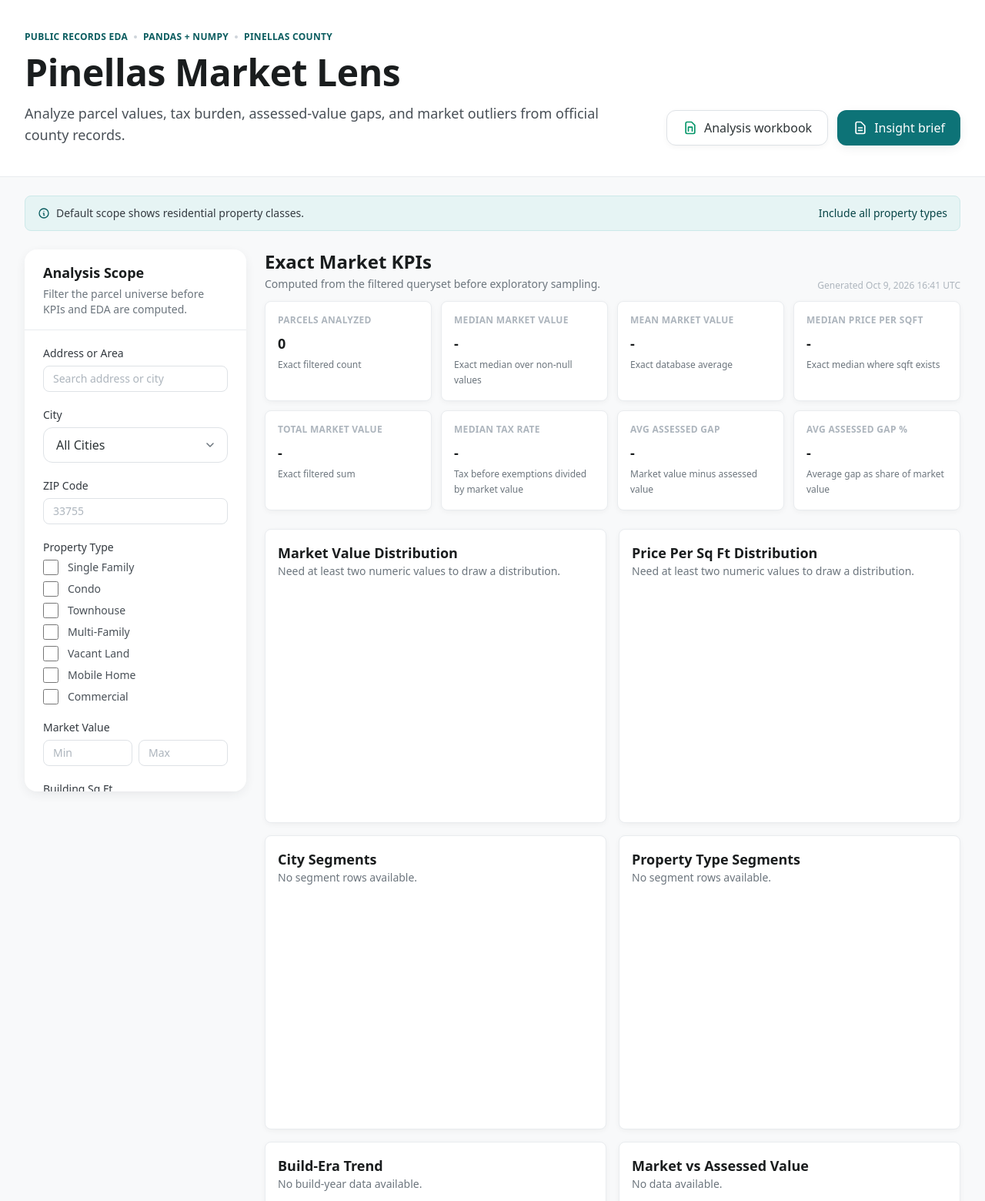
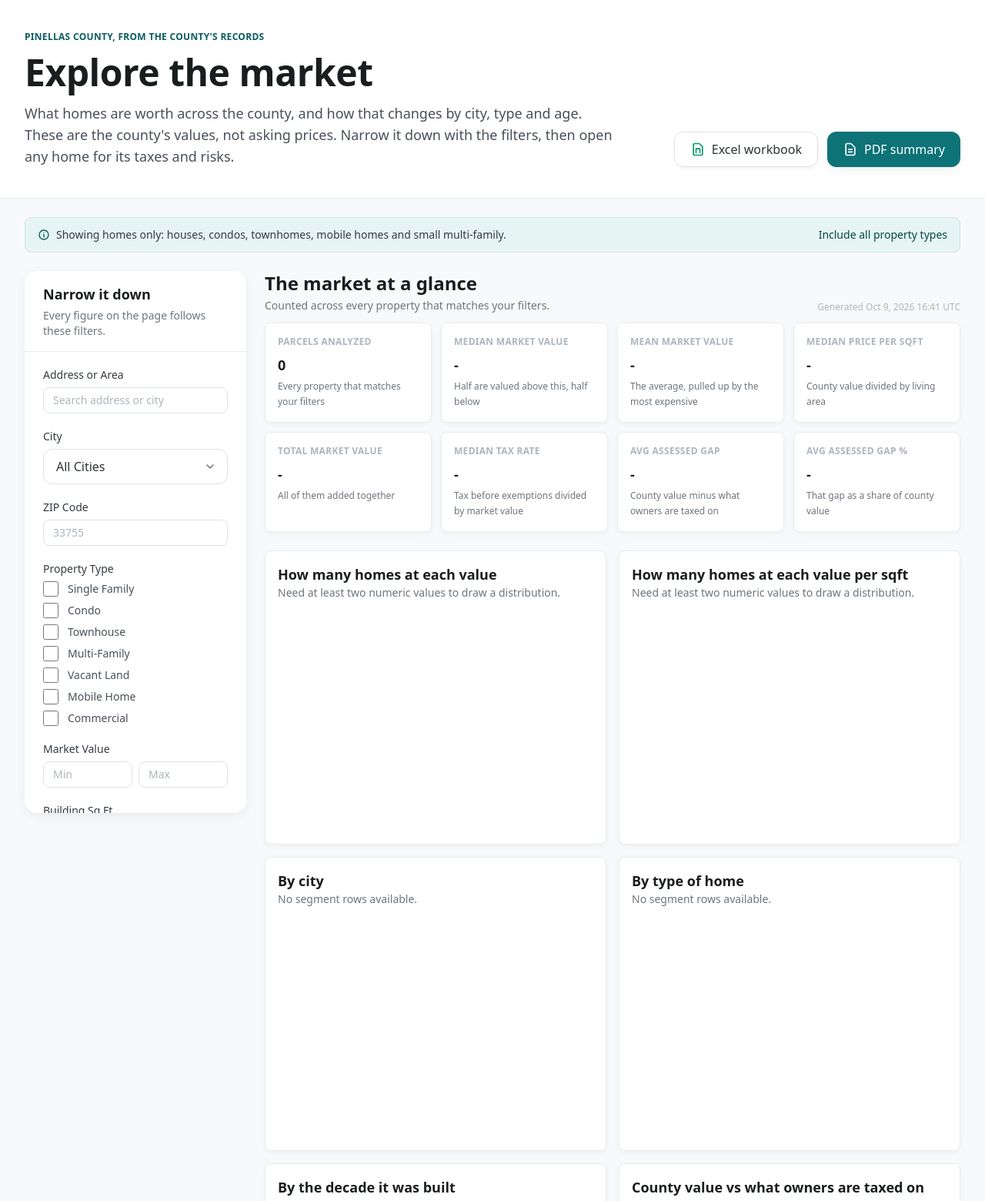
Before and after one commit to pgil256/home_finder, a Django app: page /insights/ in a window 1280 px wide. Shown: the part 73-1633 px from the top of the page at 77% size. Run offline with Django 5.2, Linux system fonts and the light colour scheme; data that the repository does not hold is empty; a map, chart or similar area stays blank; style sheets or scripts are compiled from the project's sources.

Commit message:
Write the home and market pages for buyers, not analysts
The home page said "For Pinellas County home buyers" and then pitched
"Exact DB KPIs" and "pandas + numpy". The market page was headed "Public
records EDA" with "Analyst Takeaways" and "IQR outliers".

- Home: the "Engineering proof at a glance" tiles move to the About page.
  In their place, one line: "Built on 437,000 county records, refreshed
  monthly", linking to About.
- Market page: plain headings ("The market at a glance", "What stands
  out", "Where prices fall", "Homes that stand out, and why", "County
  value vs what owners are taxed on"), a buyer-facing title and
  description, and percentile tiles that say "Half are below (the median)"
  instead of "P50". IQR is explained in a details block under the tables.
- The takeaways and the notes under each figure are reworded in the
  service, so the exports read the same way.

The methodology section keeps its technical wording under a plainer
heading. A test checks that no buyer-facing page shows EDA, KPI, IQR,
pandas, numpy, queryset or drilldown outside it.

Co-Authored-By: Claude Opus 5.5 <noreply@anthropic.com>

```diff
--- a/templates/analytics/market-insights.html
+++ b/templates/analytics/market-insights.html
@@ -2,12 +2,12 @@
 {% load static %}
 {% load property_filters %}
 
-{% block title %}Pinellas Market Lens - Property Market Insights{% endblock %}
-{% block meta_description %}Analyze Pinellas County property records with pandas and numpy-powered market KPIs, distributions, outliers, and segment comparisons.{% endblock %}
+{% block title %}Explore the Pinellas Housing Market - Pinellas Market Lens{% endblock %}
+{% block meta_description %}What homes are worth across Pinellas County, by city, type and age, from the county's own records. Filter by price, size and the property tax a new owner would pay.{% endblock %}
 {% block og_title %}Pinellas Market Lens{% endblock %}
-{% block og_description %}A data-science dashboard for exploring Pinellas County parcel values, tax burden, assessed-value gaps, and market outliers.{% endblock %}
+{% block og_description %}What homes are worth across Pinellas County, by city, type and age, from the county's own records.{% endblock %}
 {% block twitter_title %}Pinellas Market Lens{% endblock %}
-{% block twitter_description %}Explore Pinellas County property market insights from official public records.{% endblock %}
+{% block twitter_description %}What homes are worth across Pinellas County, from the county's own records.{% endblock %}
 {% block head_extra %}
 {# Each filter combination rebuilds the analysis from the database; only the default view should be indexed. #}
 {% if request.GET %}<meta name="robots" content="noindex, nofollow">{% endif %}
@@ -18,38 +18,32 @@
     <div class="container-app py-8 md:py-10">
         <div class="grid gap-6 lg:grid-cols-[minmax(0,1fr)_auto] lg:items-end">
             <div class="max-w-4xl">
-                <div class="mb-3 flex flex-wrap items-center gap-2 text-xs font-semibold uppercase tracking-wide text-primary-600">
-                    <span>Public records EDA</span>
-                    <span class="h-1 w-1 rounded-full bg-charcoal-300"></span>
-                    <span>Pandas + numpy</span>
-                    <span class="h-1 w-1 rounded-full bg-charcoal-300"></span>
-                    <span>Pinellas County</span>
-                </div>
+                <p class="mb-3 text-xs font-semibold uppercase tracking-wide text-primary-600">Pinellas County, from the county's records</p>
                 <h1 class="font-display text-display-md md:text-display-lg text-charcoal-900">
-                    Pinellas Market Lens
+                    Explore the market
                 </h1>
                 <p class="mt-3 max-w-3xl text-base md:text-lg text-charcoal-600">
-                    Analyze parcel values, tax burden, assessed-value gaps, and market outliers from official county records.
+                    What homes are worth across the county, and how that changes by city, type and age. These are the county's values, not asking prices. Narrow it down with the filters, then open any home for its taxes and risks.
                 </p>
             </div>
             <div class="flex flex-wrap gap-3">
                 <a href="{% url 'download-excel' %}{% if dashboard_querystring %}?{{ dashboard_querystring }}{% endif %}"
                    rel="nofollow"
                    class="btn btn-secondary"
-                   title="Download the filtered market analysis workbook">
+                   title="Download these figures as an Excel workbook">
                     <svg class="h-5 w-5 text-success-600" fill="none" viewBox="0 0 24 24" stroke="currentColor" stroke-width="2" aria-hidden="true">
                         <path stroke-linecap="round" stroke-linejoin="round" d="M9 17v-6h6v6m2 4H7a2 2 0 01-2-2V5a2 2 0 012-2h7l5 5v11a2 2 0 01-2 2z"/>
                     </svg>
-                    <span>Analysis workbook</span>
+                    <span>Excel workbook</span>
                 </a>
                 <a href="{% url 'download-pdf' %}{% if dashboard_querystring %}?{{ dashboard_querystring }}{% endif %}"
                    rel="nofollow"
                    class="btn btn-primary"
-                   title="Download the filtered market insight brief">
+                   title="Download a PDF summary of these figures">
                     <svg class="h-5 w-5" fill="none" viewBox="0 0 24 24" stroke="currentColor" stroke-width="2" aria-hidden="true">
                         <path stroke-linecap="round" stroke-linejoin="round" d="M9 12h6m-6 4h6m2 5H7a2 2 0 01-2-2V5a2 2 0 012-2h5.586a1 1 0 01.707.293l5.414 5.414a1 1 0 01.293.707V19a2 2 0 01-2 2z"/>
                     </svg>
-                    <span>Insight brief</span>
+                    <span>PDF summary</span>
                 </a>
             </div>
         </div>
@@ -67,7 +61,7 @@
             <svg class="h-4 w-4 flex-shrink-0 text-primary-600" fill="none" viewBox="0 0 24 24" stroke="currentColor" stroke-width="2" aria-hidden="true">
                 <path stroke-linecap="round" stroke-linejoin="round" d="M13 16h-1v-4h-1m1-4h.01M21 12a9 9 0 11-18 0 9 9 0 0118 0z"/>
             </svg>
-            <span>Default scope shows residential property classes.</span>
+            <span>Showing homes only: houses, condos, townhomes, mobile homes and small multi-family.</span>
         </div>
         <a href="{% url 'insights' %}?{{ show_all_querystring }}" rel="nofollow" class="font-medium text-primary-700 hover:text-primary-800 sm:ml-auto">
             Include all property types
@@ -77,7 +71,7 @@
 
     {% if active_filter_chips %}
     <div class="flex flex-wrap items-center gap-2">
-        <span class="text-xs font-semibold uppercase tracking-wide text-charcoal-400">Active scope</span>
+        <span class="text-xs font-semibold uppercase tracking-wide text-charcoal-400">Your filters</span>
         {% for chip in active_filter_chips %}
         <a href="{% url 'insights' %}{% if chip.querystring %}?{{ chip.querystring }}{% endif %}"
            rel="nofollow"
@@ -94,8 +88,8 @@
         <aside aria-label="Market filters">
             <form method="get" action="{% url 'insights' %}" class="card overflow-hidden lg:sticky lg:top-20 lg:max-h-[calc(100vh-6rem)] lg:overflow-y-auto">
                 <div class="card-header">
-                    <h2 class="font-display text-lg font-semibold text-charcoal-900">Analysis Scope</h2>
-                    <p class="mt-1 text-sm text-charcoal-500">Filter the parcel universe before KPIs and EDA are computed.</p>
+                    <h2 class="font-display text-lg font-semibold text-charcoal-900">Narrow it down</h2>
+                    <p class="mt-1 text-sm text-charcoal-500">Every figure on the page follows these filters.</p>
                 </div>
                 <div class="card-body space-y-5">
                     {% if request.GET.include_all %}
@@ -194,8 +188,8 @@
             <section aria-labelledby="kpi-heading">
                 <div class="mb-3 flex items-end justify-between gap-4">
                     <div>
-                        <h2 id="kpi-heading" class="font-display text-display-xs text-charcoal-900">Exact Market KPIs</h2>
-                        <p class="mt-1 text-sm text-charcoal-500">Computed from the filtered queryset before exploratory sampling.</p>
+                        <h2 id="kpi-heading" class="font-display text-display-xs text-charcoal-900">The market at a glance</h2>
+                        <p class="mt-1 text-sm text-charcoal-500">Counted across every property that matches your filters.</p>
                     </div>
                     <p class="hidden text-xs text-charcoal-400 sm:block">Generated {{ insights.generated_at|date:"M j, Y H:i" }} UTC</p>
                 </div>
@@ -212,32 +206,32 @@
 
             <section class="grid gap-4 lg:grid-cols-2" aria-label="Market charts">
                 <div class="rounded-lg border border-charcoal-100 bg-white p-4 shadow-soft-sm">
-                    <h3 class="font-display text-lg font-semibold text-charcoal-900">Market Value Distribution</h3>
+                    <h3 class="font-display text-lg font-semibold text-charcoal-900">How many homes at each value</h3>
                     <p class="mb-3 text-sm text-charcoal-500" data-chart-note="valueDistribution"></p>
                     <div class="h-72"><canvas id="chart-valueDistribution"></canvas></div>
                 </div>
                 <div class="rounded-lg border border-charcoal-100 bg-white p-4 shadow-soft-sm">
-                    <h3 class="font-display text-lg font-semibold text-charcoal-900">Price Per Sq Ft Distribution</h3>
+                    <h3 class="font-display text-lg font-semibold text-charcoal-900">How many homes at each value per sqft</h3>
                     <p class="mb-3 text-sm text-charcoal-500" data-chart-note="pricePerSqftDistribution"></p>
                     <div class="h-72"><canvas id="chart-pricePerSqftDistribution"></canvas></div>
                 </div>
                 <div class="rounded-lg border border-charcoal-100 bg-white p-4 shadow-soft-sm">
-                    <h3 class="font-display text-lg font-semibold text-charcoal-900">City Segments</h3>
+                    <h3 class="font-display text-lg font-semibold text-charcoal-900">By city</h3>
                     <p class="mb-3 text-sm text-charcoal-500" data-chart-note="citySegments"></p>
                     <div class="h-72"><canvas id="chart-citySegments"></canvas></div>
                 </div>
                 <div class="rounded-lg border border-charcoal-100 bg-white p-4 shadow-soft-sm">
-                    <h3 class="font-display text-lg font-semibold text-charcoal-900">Property Type Segments</h3>
+                    <h3 class="font-display text-lg font-semibold text-charcoal-900">By type of home</h3>
                     <p class="mb-3 text-sm text-charcoal-500" data-chart-note="typeSegments"></p>
                     <div class="h-72"><canvas id="chart-typeSegments"></canvas></div>
                 </div>
                 <div class="rounded-lg border border-charcoal-100 bg-white p-4 shadow-soft-sm">
-                    <h3 class="font-display text-lg font-semibold text-charcoal-900">Build-Era Trend</h3>
+                    <h3 class="font-display text-lg font-semibold text-charcoal-900">By the decade it was built</h3>
                     <p class="mb-3 text-sm text-charcoal-500" data-chart-note="yearTrend"></p>
                     <div class="h-72"><canvas id="chart-yearTrend"></canvas></div>
                 </div>
                 <div class="rounded-lg border border-charcoal-100 bg-white p-4 shadow-soft-sm">
-                    <h3 class="font-display text-lg font-semibold text-charcoal-900">Market vs Assessed Value</h3>
+                    <h3 class="font-display text-lg font-semibold text-charcoal-900">County value vs what owners are taxed on</h3>
                     <p class="mb-3 text-sm text-charcoal-500" data-chart-note="valueGapScatter"></p>
                     <div class="h-72"><canvas id="chart-valueGapScatter"></canvas></div>
                 </div>
@@ -245,7 +239,7 @@
 
             <section class="grid gap-4 lg:grid-cols-[minmax(0,1fr)_20rem]">
                 <div class="rounded-lg border border-charcoal-100 bg-white p-5 shadow-soft-sm">
-                    <h2 class="font-display text-display-xs text-charcoal-900">Analyst Takeaways</h2>
+                    <h2 class="font-display text-display-xs text-charcoal-900">What stands out</h2>
                     <ul class="mt-4 space-y-3">
                         {% for takeaway in insights.takeaways %}
                         <li class="flex gap-3 text-sm leading-6 text-charcoal-700">
@@ -256,15 +250,15 @@
                     </ul>
                 </div>
                 <div class="rounded-lg border border-charcoal-100 bg-white p-5 shadow-soft-sm">
-                    <h2 class="font-display text-lg font-semibold text-charcoal-900">Value Percentiles</h2>
+                    <h2 class="font-display text-lg font-semibold text-charcoal-900">Where prices fall</h2>
                     <div class="mt-4 grid grid-cols-2 gap-3">
                         {% for item in insights.percentiles.market_value %}
                         <div class="min-w-0 rounded-md bg-charcoal-50 p-3">
-                            <p class="text-xs font-semibold text-charcoal-400">{{ item.label }}</p>
+                            <p class="text-xs font-semibold text-charcoal-400">{{ item.plain }}</p>
                             <p class="break-words font-display text-base font-semibold text-charcoal-900 md:text-lg">{{ item.value|format_price }}</p>
                         </div>
                         {% empty %}
-                        <p class="col-span-2 text-sm text-charcoal-500">No percentile values available for this scope.</p>
+                        <p class="col-span-2 text-sm text-charcoal-500">No values to show for these filters.</p>
                         {% endfor %}
                     </div>
                 </div>
@@ -273,7 +267,7 @@
             <section class="grid gap-4 lg:grid-cols-2" aria-label="Segment tables">
                 <div class="overflow-hidden rounded-lg border border-charcoal-100 bg-white shadow-soft-sm">
                     <div class="border-b border-charcoal-100 px-5 py-4">
-                        <h2 class="font-display text-lg font-semibold text-charcoal-900">City Segments</h2>
+                        <h2 class="font-display text-lg font-semibold text-charcoal-900">By city</h2>
                     </div>
                     <div class="overflow-x-auto">
                         <table class="min-w-full divide-y divide-charcoal-100 text-sm">
@@ -303,7 +297,7 @@
 
                 <div class="overflow-hidden rounded-lg border border-charcoal-100 bg-white shadow-soft-sm">
                     <div class="border-b border-charcoal-100 px-5 py-4">
-                        <h2 class="font-display text-lg font-semibold text-charcoal-900">Property Type Segments</h2>
+                        <h2 class="font-display text-lg font-semibold text-charcoal-900">By type of home</h2>
                     </div>
                     <div class="overflow-x-auto">
                         <table class="min-w-full divide-y divide-charcoal-100 text-sm">
@@ -335,29 +329,37 @@
             <section class="rounded-lg border border-charcoal-100 bg-white p-5 shadow-soft-sm" aria-labelledby="outlier-heading">
                 <div class="mb-4 flex flex-col gap-2 sm:flex-row sm:items-end sm:justify-between">
                     <div>
-                        <h2 id="outlier-heading" class="font-display text-display-xs text-charcoal-900">Auditable Outliers</h2>
-                        <p class="mt-1 text-sm text-charcoal-500">Each row links back to the underlying parcel drilldown.</p>
+                        <h2 id="outlier-heading" class="font-display text-display-xs text-charcoal-900">Homes that stand out, and why</h2>
+                        <p class="mt-1 text-sm text-charcoal-500">Unusual for these filters in value, in the gap between value and taxed-on value, or in tax. Open any one to see its record.</p>
                     </div>
-                    <span class="text-xs text-charcoal-400">Exploratory signals, not recommendations</span>
+                    <span class="text-xs text-charcoal-400">Worth a look, not a recommendation</span>
                 </div>
                 <div class="grid gap-4 xl:grid-cols-3">
-                    {% include 'analytics/partials/outlier-table.html' with title='High-Value IQR Outliers' rows=insights.outliers.market_value %}
-                    {% include 'analytics/partials/outlier-table.html' with title='Largest Assessed Gaps' rows=insights.outliers.assessed_gap %}
-                    {% include 'analytics/partials/outlier-table.html' with title='Highest Tax Burden' rows=insights.outliers.tax_rate %}
+                    {% include 'analytics/partials/outlier-table.html' with title='Valued far above the rest' rows=insights.outliers.market_value %}
+                    {% include 'analytics/partials/outlier-table.html' with title='Taxed on far less than the value' rows=insights.outliers.assessed_gap %}
+                    {% include 'analytics/partials/outlier-table.html' with title='Highest tax for the value' rows=insights.outliers.tax_rate %}
                 </div>
+                <details class="mt-4 text-sm text-charcoal-600">
+                    <summary class="cursor-pointer font-medium text-primary-600 hover:text-primary-700">How these are picked</summary>
+                    <div class="mt-2 space-y-2 leading-6">
+                        <p><span class="font-medium text-charcoal-800">Valued far above the rest</span> uses the interquartile range (IQR): take the middle half of values, measure how wide it is, and flag anything more than one and a half times that width above it. It is a standard way to find values that sit apart from the pack.</p>
+                        <p><span class="font-medium text-charcoal-800">Taxed on far less than the value</span> lists the biggest gaps between the county's value and the assessed value the owner pays tax on. A long-time owner's <a href="{% url 'help' %}#term-save-our-homes" class="underline decoration-dotted underline-offset-2 hover:text-primary-600">Save Our Homes cap</a> is the usual reason, and that cap does not pass to a buyer.</p>
+                        <p><span class="font-medium text-charcoal-800">Highest tax for the value</span> ranks the county's tax figure before exemptions as a share of value.</p>
+                    </div>
+                </details>
             </section>
 
             <section class="overflow-hidden rounded-lg border border-charcoal-100 bg-white shadow-soft-sm" aria-labelledby="sample-heading">
                 <div class="border-b border-charcoal-100 px-5 py-4">
-                    <h2 id="sample-heading" class="font-display text-display-xs text-charcoal-900">Sample Parcels</h2>
-                    <p class="mt-1 text-sm text-charcoal-500">A high-value sample from the filtered slice for spot-checking the analysis.</p>
+                    <h2 id="sample-heading" class="font-display text-display-xs text-charcoal-900">A few of these homes</h2>
+                    <p class="mt-1 text-sm text-charcoal-500">The highest-valued properties that match your filters. Open one to see its taxes, sales and risks.</p>
                 </div>
                 <div class="overflow-x-auto">
                     <table class="min-w-full divide-y divide-charcoal-100 text-sm">
                         <thead class="bg-charcoal-50 text-left text-xs uppercase tracking-wide text-charcoal-500">
                             <tr>
                                 <th class="px-4 py-3">Parcel</th>
-                                <th class="px-4 py-3">Segment</th>
+                                <th class="px-4 py-3">City and type</th>
                                 <th class="px-4 py-3 text-right">Market Value</th>
                                 <th class="px-4 py-3 text-right">$/Sqft</th>
                                 <th class="px-4 py-3 text-right">Tax Rate</th>
@@ -376,7 +378,7 @@
                                 <td class="px-4 py-3 text-right">{% if row.tax_rate %}{{ row.tax_rate|floatformat:2 }}%{% else %}-{% endif %}</td>
                             </tr>
                             {% empty %}
-                            <tr><td colspan="5" class="px-4 py-6 text-center text-charcoal-500">No sample parcels available for this scope.</td></tr>
+                            <tr><td colspan="5" class="px-4 py-6 text-center text-charcoal-500">No properties match these filters.</td></tr>
                             {% endfor %}
                         </tbody>
                     </table>
@@ -384,7 +386,7 @@
             </section>
 
             <section class="rounded-lg border border-charcoal-100 bg-white p-5 shadow-soft-sm">
-                <h2 class="font-display text-display-xs text-charcoal-900">Methodology</h2>
+                <h2 class="font-display text-display-xs text-charcoal-900">How these figures are worked out</h2>
                 <ul class="mt-4 space-y-2 text-sm leading-6 text-charcoal-600">
                     {% for note in insights.methodology %}
                     <li>{{ note }}</li>
--- a/templates/analytics/partials/outlier-table.html
+++ b/templates/analytics/partials/outlier-table.html
@@ -34,7 +34,7 @@
                 </tr>
                 {% empty %}
                 <tr>
-                    <td colspan="2" class="px-3 py-5 text-center text-sm text-charcoal-500">No outliers for this scope.</td>
+                    <td colspan="2" class="px-3 py-5 text-center text-sm text-charcoal-500">Nothing stands out for these filters.</td>
                 </tr>
                 {% endfor %}
             </tbody>
```
Also changed, not shown: apps/Pages/tests/test_views.py (+16 -8 lines), apps/analytics/services/market_insights.py (+31 -21 lines), apps/analytics/tests/test_market_insights.py (+4 -5 lines), apps/analytics/tests/test_views.py (+65 -3 lines), templates/Pages/about.html (+27 -0 lines), templates/Pages/home.html (+4 -27 lines), tests/e2e/test_functional.py (+3 -3 lines), tests/e2e/test_smoke.py (+3 -2 lines).
